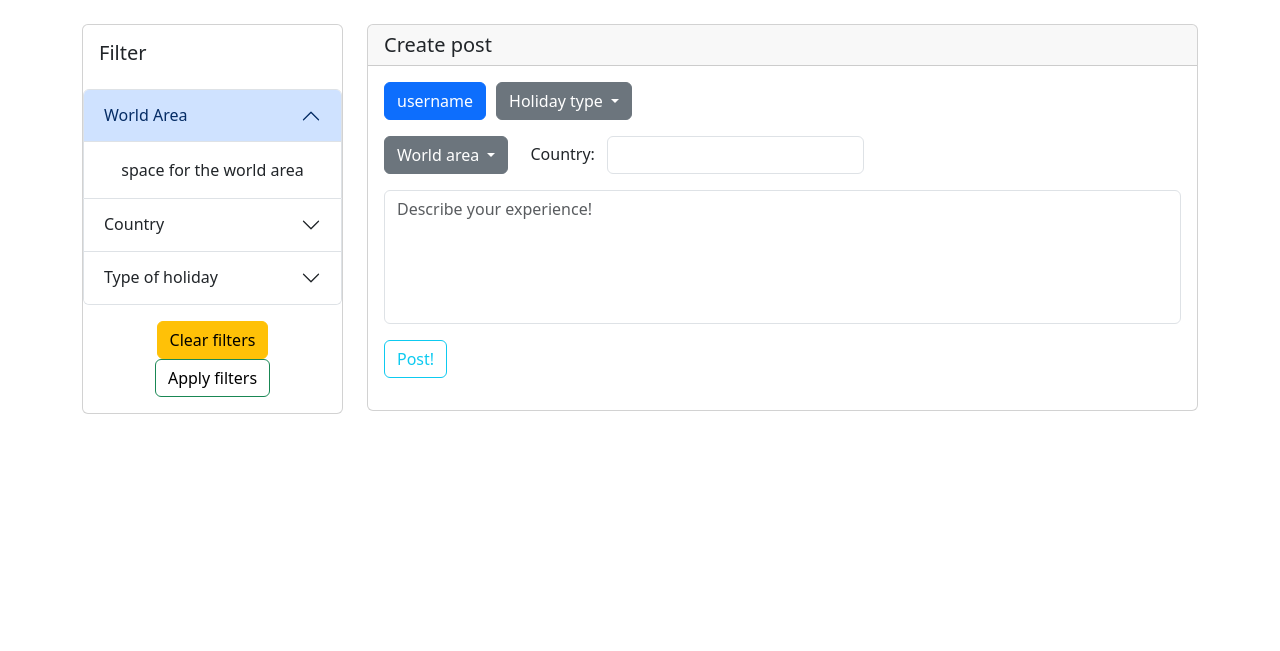
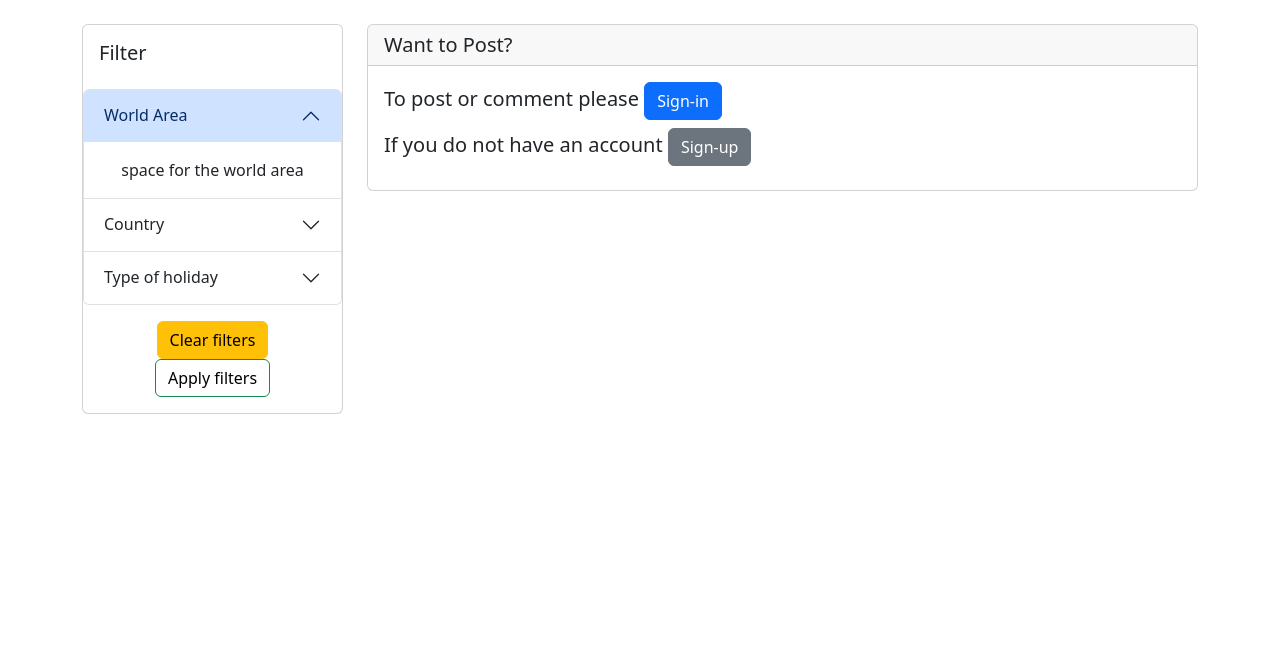
Before and after one commit to juanovt10/tracktales-blog, a Django app: page /board/ in a window 1280 px wide. Shown: the part 56-707 px from the top of the page. Run offline with Django 4.2, Linux system fonts and the light colour scheme; data that the repository does not hold is empty; some libraries are stand-ins or nearby versions.

Commit message:
Create design for authentication and non-authentication for the post board

```diff
--- a/static/css/style.css
+++ b/static/css/style.css
@@ -74,7 +74,7 @@ body {
     padding-bottom: 60px;
 }
 
-.comment-card, .post-card {
+.post-card {
     margin-top: 20px;
 }
 
@@ -154,9 +154,3 @@ textarea {
     text-decoration: none;
     color: #000;
 }
-
-/* -- sign in stylying -- */
-
-.auth-cards {
-    width: 18rem;
-}
--- a/templates/board.html
+++ b/templates/board.html
@@ -65,46 +65,12 @@
         </div>
 
 
-            <!-- <div class="card text-center post-card">
-                <div class="card-header">
-                    <div class="username-info">
-                        <div>
-                            username
-                        </div>
-                        <div>
-                            12h
-                        </div>
-                    </div>
-                    <div class="post-tag">
-                        tag
-                    </div>
-                </div>
-                <div class="card-body">
-                    <h5 class="card-title">Post title</h5>
-                    <div class="country">
-                        <span class="badge bg-secondary">Colombia</span>
-                    </div>
-                    <p class="card-text">Lorem ipsum dolor sit amet, consectetur adipiscing elit, sed do eiusmod tempor incididunt ut labore et dolore magna
-                        aliqua. Ut enim ad minim veniam, quis nostrud exercitation ullamco laboris nisi ut aliquip ex ea commodo consequat. Duis
-                        aute irure dolor in reprehenderit in voluptate velit esse cillum dolore eu fugiat nulla pariatur. Excepteur sint
-                        occaecat cupidatat non proident, sunt in culpa qui officia deserunt mollit anim id est laborum.</p>
-                </div>
-                <img src="..." class="card-img-bottom" alt="...">
-                <div class="card-footer text-body-secondary">
-                    <div class="post-button">
-                        <i class="fa-regular fa-heart"></i>Like
-                    </div>
-                    <div class="post-button">
-                        <i class="fa-regular fa-comment"></i>Comment
-                    </div>
-                </div> -->
-
-
             <div class="col-9 scrollable-column">
 
                 <!-- input comment template -->
 
-                <div class="card comment-card">
+                {% if user.is_authenticated %}
+                <div class="card post-card">
                     <h5 class="card-header">Create post</h5>
                     <div class="card-body">
                         <form>
@@ -144,31 +110,22 @@
                             <div class="mb-3 comment-form-divs">
                                 <textarea class="form-control" name="post_contetn" id="post-content" cols="100" rows="5" placeholder="Describe your experience!"></textarea>
                             </div>
-
-                            <!-- <div class="mb-3">
-                                <label for="exampleInputEmail1" class="form-label">Email address</label>
-                                <input type="email" class="form-control" id="exampleInputEmail1" aria-describedby="emailHelp">
-                                <div id="emailHelp" class="form-text">We'll never share your email with anyone else.</div>
-                            </div>
-
-
-                            <div class="mb-3">
-                                <label for="exampleInputPassword1" class="form-label">Password</label>
-                                <input type="password" class="form-control" id="exampleInputPassword1">
-                            </div>
-
-
-                            <div class="mb-3 form-check">
-                                <input type="checkbox" class="form-check-input" id="exampleCheck1">
-                                <label class="form-check-label" for="exampleCheck1">Check me out</label>
-                            </div> -->
-
                             <button type="submit" class="btn btn-outline-info btn-post">Post!</button>
                         </form>
                     </div>
                 </div>
 
+                {% else %}
 
+                <div class="card post-card">
+                    <h5 class="card-header">Want to Post?</h5>
+                    <div class="card-body">
+                        <h5 class="card-title">To post or comment please <a href="{% url 'account_login' %}" class="btn btn-primary">Sign-in</a></h5>
+                        <h5 class="card-title">If you do not have an account <a href="{% url 'account_signup' %}" class="btn btn-secondary">Sign-up</a></h5>
+                    </div>
+                </div>
+
+                {% endif %}
 
                 <!-- posts display -->
 
```
